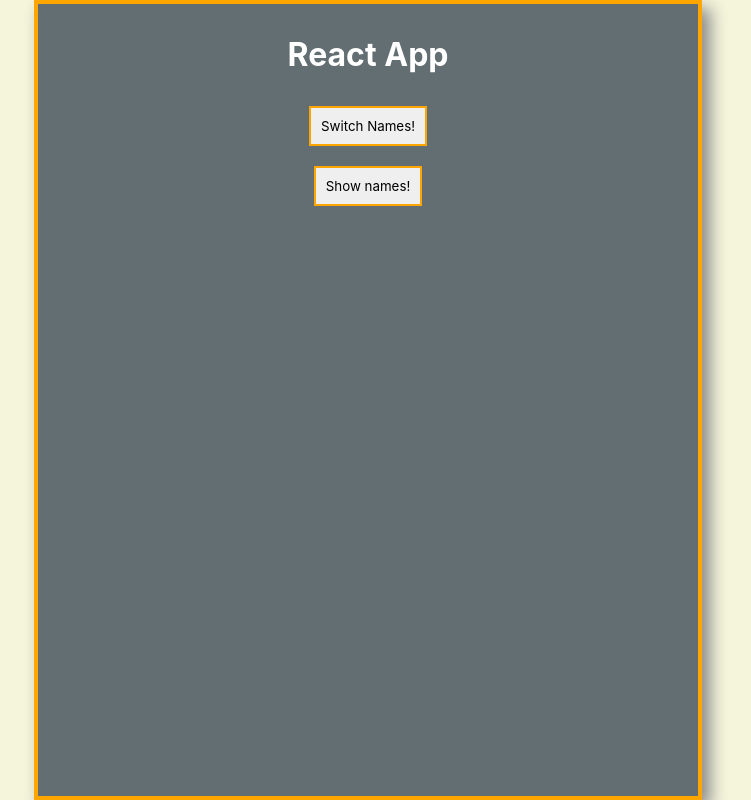
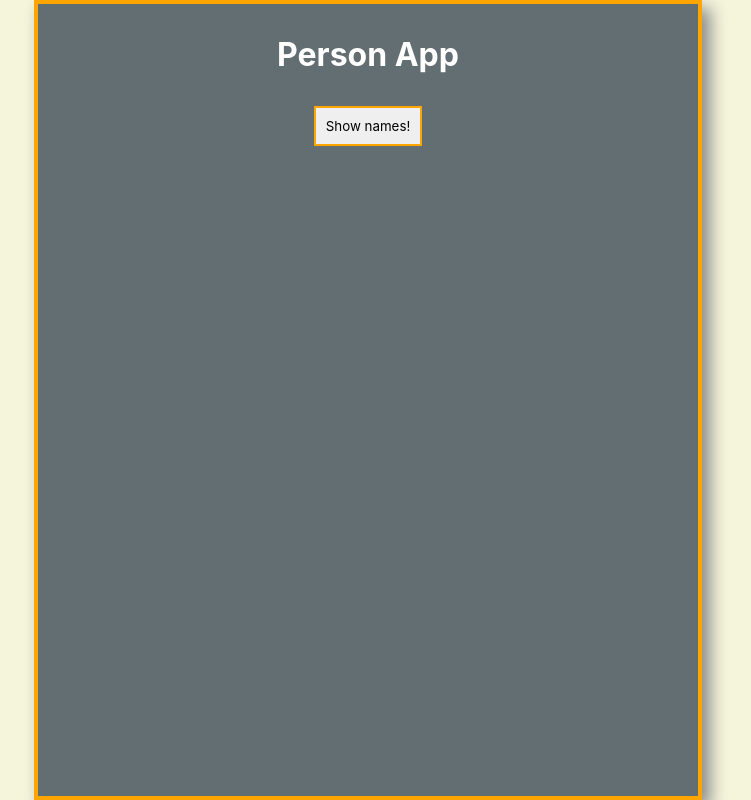
Before and after one commit to prajat/ReactJs-HeadStart, a React app: page / in a window 1280 px wide. Shown: the whole page, without its empty margins (272-1023 px from the left). Built offline with nearby package versions, Linux system fonts and the light colour scheme.

Commit message:
name change on p click removed

```diff
--- a/src/js/containers/App.js
+++ b/src/js/containers/App.js
@@ -54,12 +54,7 @@ export class App extends Component {
   render(){
     return (
       <div className="App">
-        <h1>React App</h1>
-
-        <div>
-          <button className="App__button" onClick={this.switchNameHandler}>Switch Names!</button>
-        </div>
-
+        <h1>Person App</h1>
         <button className="App__button" onClick={this.togglePersonListHandler}>
           { this.state.isActive ? 'Hide names!' : 'Show names!' }
         </button>
@@ -67,6 +62,7 @@ export class App extends Component {
         {
           this.state.isActive ? (
             <div>
+              <button className="App__button" onClick={this.switchNameHandler}>Switch Names!</button>
               {
                 this.state.persons.map( ( person ) => {
                   return (
@@ -75,7 +71,6 @@ export class App extends Component {
                       id={ person.id }
                       name={person.name}
                       age={person.age}
-                      click={this.switchNameHandler}
                       onChange={this.handleNameChange}/>
                     );
                 } )
--- a/src/js/views/Person.js
+++ b/src/js/views/Person.js
@@ -3,8 +3,8 @@ import React from 'react';
 export const person = (props) => {
     return (
         <div className="person">
-            <p onClick={props.click}>Hey, I am {props.name} and i'm {props.age} years old</p>
-            <p>{props.children}</p>
+            <p>Hey, I am {props.name} and i'm {props.age} years old</p>
+            {/* <p>{props.children}</p>    */}
             <input className="person__input" type="text" onChange={( event ) => {
                 props.onChange( event, props.id );
             }} value={props.name}></input>
```
